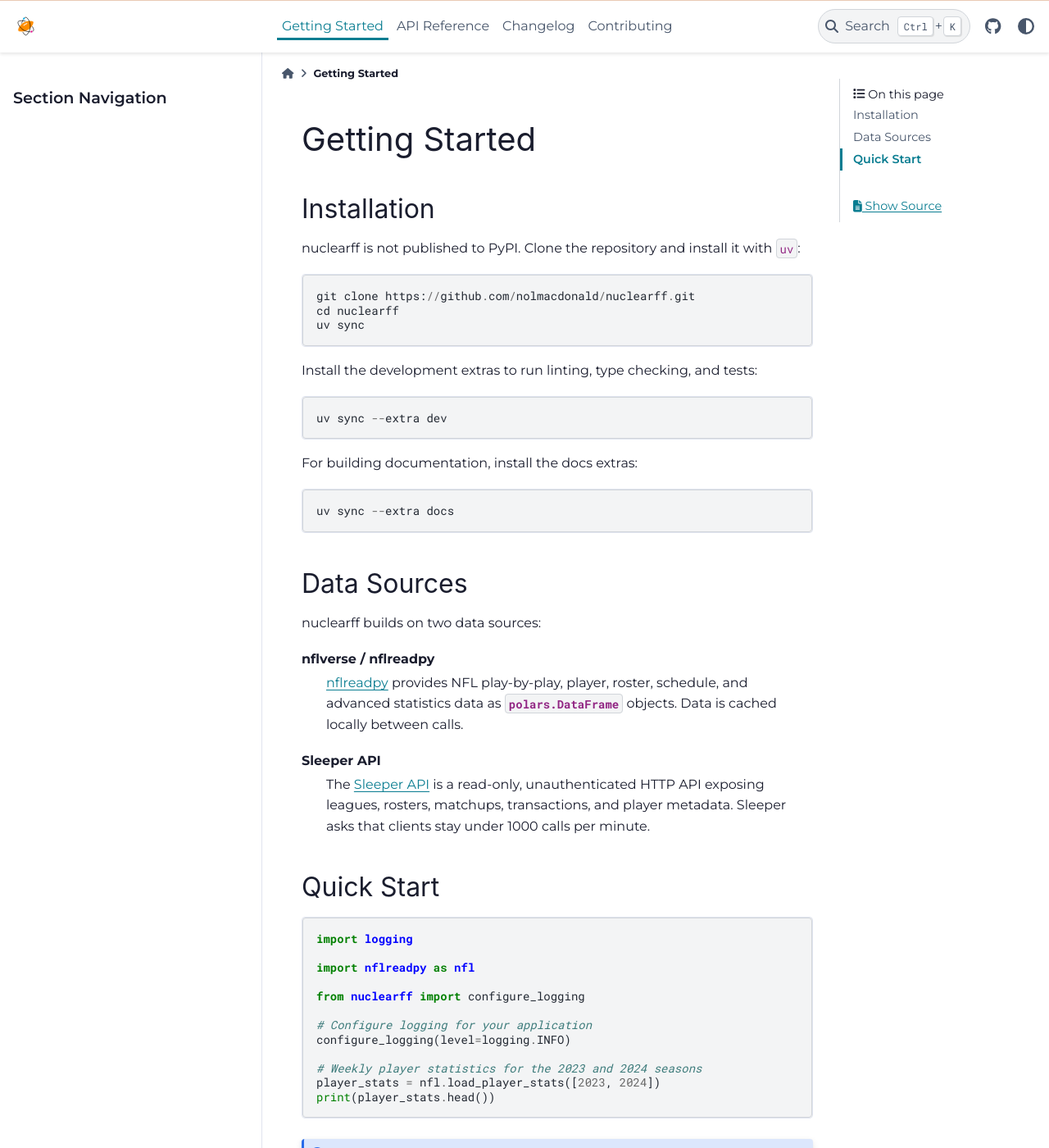
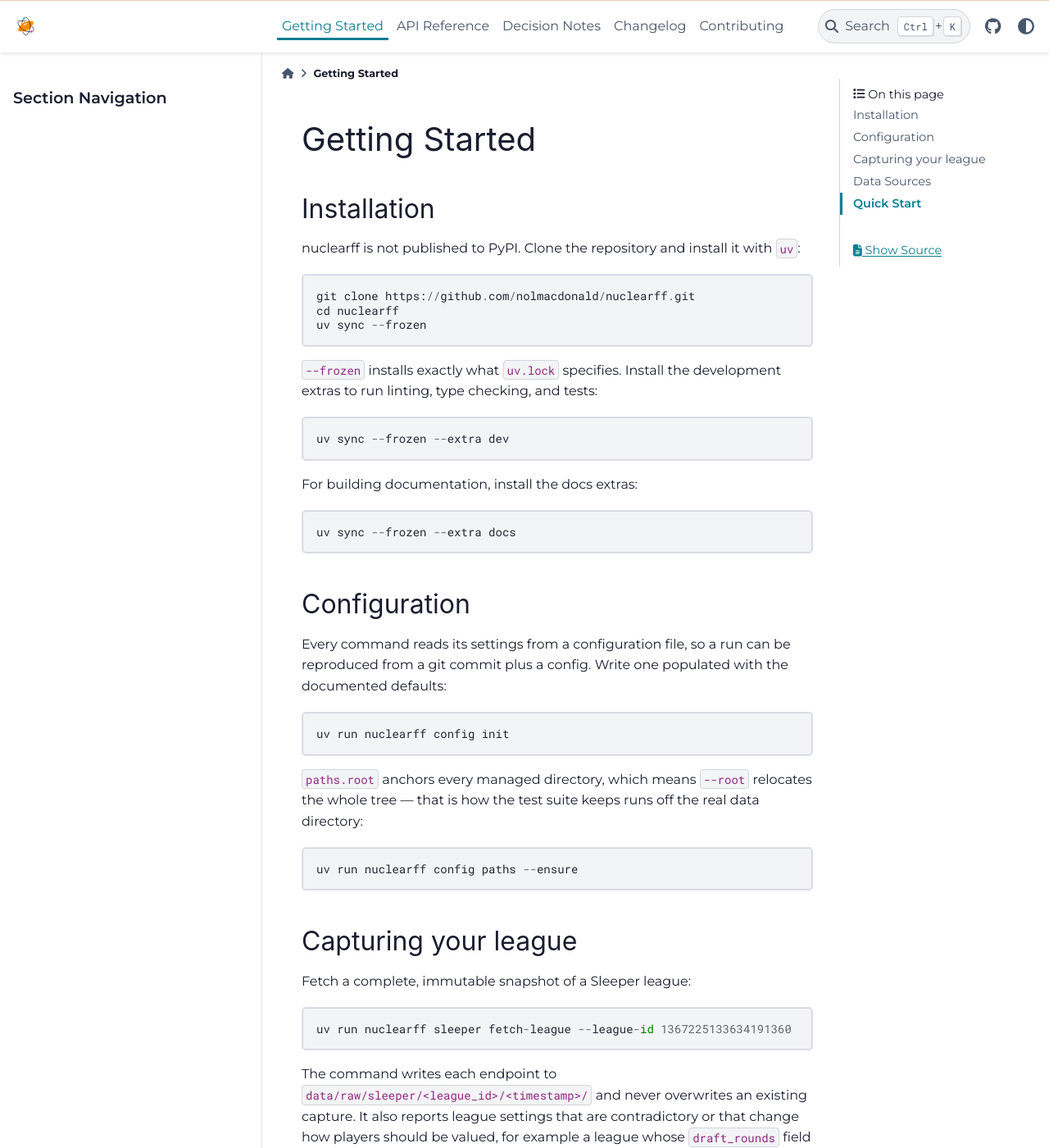
Before and after one commit to nolmacdonald/nuclearff, a Sphinx documentation site: the page built from docs/source/getting_started.rst, in a window 1280 px wide and 1400 px high. Shown: the whole window at 82% size. Built offline with Sphinx 7.4.7 and the PyData theme 0.15.4, drawn with Linux system fonts in a browser that asks for light colours; some of the changed text lies outside the part shown.

Commit message:
ocument Sleeper/config API surface, switch Napoleon to Google style, add decision log

```diff
--- a/docs/source/api/generated/nuclearff.rst
+++ b/docs/source/api/generated/nuclearff.rst
@@ -10,4 +10,8 @@
    :toctree:
    :recursive:
 
+   cli
+   config
+   exceptions
    logging_config
+   sleeper
--- a/docs/source/conf.py
+++ b/docs/source/conf.py
@@ -29,16 +29,21 @@
     "myst_parser",
 ]
 
+# Names re-exported from a package __init__ are documented both there and in
+# the module that defines them, so an unqualified cross-reference has two valid
+# targets. Every other warning class remains fatal under -W.
+suppress_warnings = ["ref.python"]
+
 templates_path = ["_templates"]
 exclude_patterns = ["_build", "Thumbs.db", ".DS_Store"]
 
-# -- Napoleon (NumPy docstring) settings --------------------------------------
-napoleon_google_docstring = False
-napoleon_numpy_docstring = True
+# -- Napoleon (Google docstring) settings -------------------------------------
+napoleon_google_docstring = True
+napoleon_numpy_docstring = False
 napoleon_include_init_with_doc = True
 napoleon_include_private_with_doc = False
 napoleon_use_admonition_for_examples = False
-napoleon_use_ivar = False
+napoleon_use_ivar = True
 napoleon_use_param = True
 napoleon_use_rtype = True
 
--- a/docs/source/getting_started.rst
+++ b/docs/source/getting_started.rst
@@ -11,15 +11,44 @@
 
    git clone https://github.com/nolmacdonald/nuclearff.git
    cd nuclearff
-   uv sync
+   uv sync --frozen
 
-Install the development extras to run linting, type checking, and tests::
+``--frozen`` installs exactly what ``uv.lock`` specifies. Install the
+development extras to run linting, type checking, and tests::
 
-   uv sync --extra dev
+   uv sync --frozen --extra dev
 
 For building documentation, install the docs extras::
 
-   uv sync --extra docs
+   uv sync --frozen --extra docs
+
+Configuration
+-------------
+
+Every command reads its settings from a configuration file, so a run can be
+reproduced from a git commit plus a config. Write one populated with the
+documented defaults::
+
+   uv run nuclearff config init
+
+``paths.root`` anchors every managed directory, which means ``--root`` relocates
+the whole tree — that is how the test suite keeps runs off the real data
+directory::
+
+   uv run nuclearff config paths --ensure
+
+Capturing your league
+---------------------
+
+Fetch a complete, immutable snapshot of a Sleeper league::
+
+   uv run nuclearff sleeper fetch-league --league-id 1367225133634191360
+
+The command writes each endpoint to
+``data/raw/sleeper/<league_id>/<timestamp>/`` and never overwrites an existing
+capture. It also reports league settings that are contradictory or that change
+how players should be valued, for example a league whose ``draft_rounds`` field
+disagrees with its draft object, or one that plays the weekly median.
 
 Data Sources
 ------------
--- a/docs/source/index.rst
+++ b/docs/source/index.rst
@@ -32,5 +32,6 @@
 
    getting_started
    api/index
+   decisions
    changelog
    contributing
```
Also changed, not shown: docs/source/api/generated/nuclearff.cli.rst (added, +21 -0 lines), docs/source/api/generated/nuclearff.config.loader.rst (added, +15 -0 lines), docs/source/api/generated/nuclearff.config.models.rst (added, +25 -0 lines), docs/source/api/generated/nuclearff.config.rst (added, +14 -0 lines), docs/source/api/generated/nuclearff.exceptions.rst (added, +15 -0 lines), docs/source/api/generated/nuclearff.sleeper.client.rst (added, +18 -0 lines), docs/source/api/generated/nuclearff.sleeper.models.rst (added, +19 -0 lines), docs/source/api/generated/nuclearff.sleeper.rst (added, +15 -0 lines), docs/source/api/generated/nuclearff.sleeper.snapshot.rst (added, +13 -0 lines), docs/source/decisions.rst (added, +13 -0 lines), docs/source/decisions/0001-repository-conventions.md (added, +74 -0 lines).
